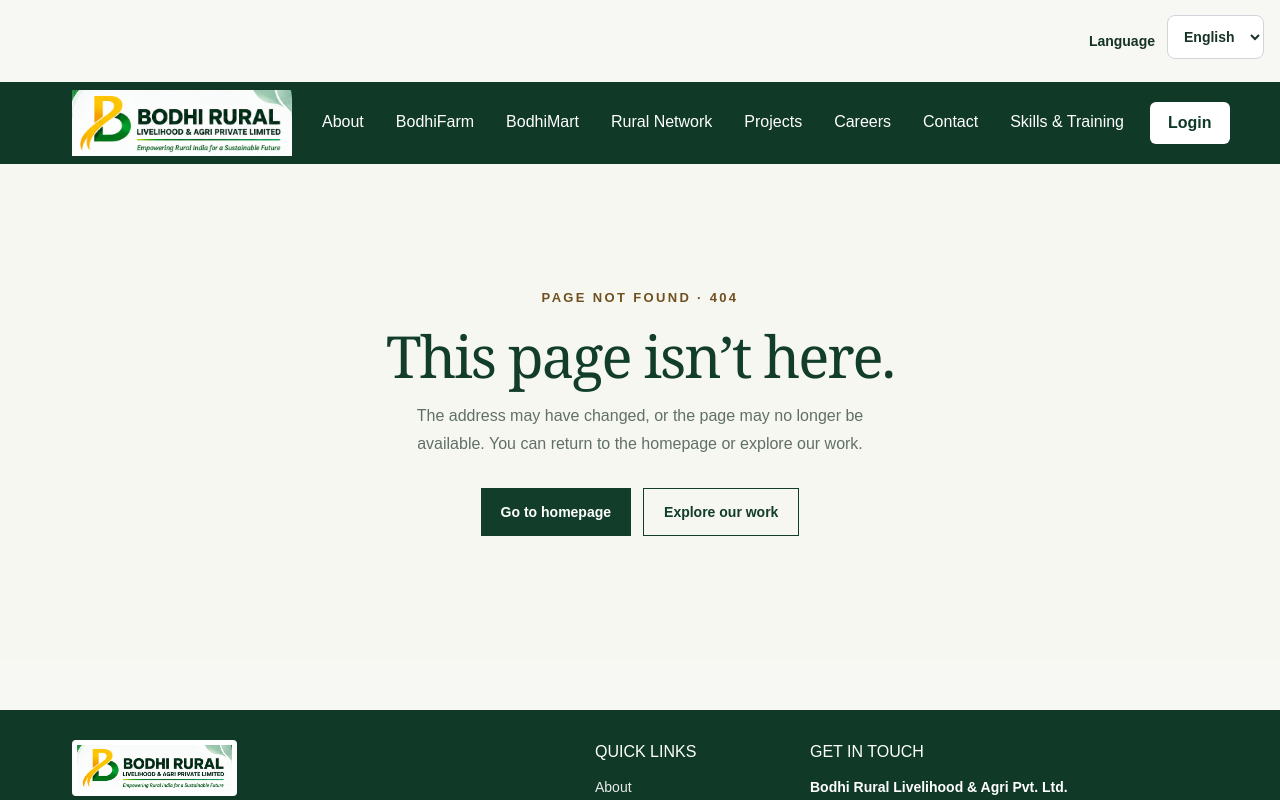
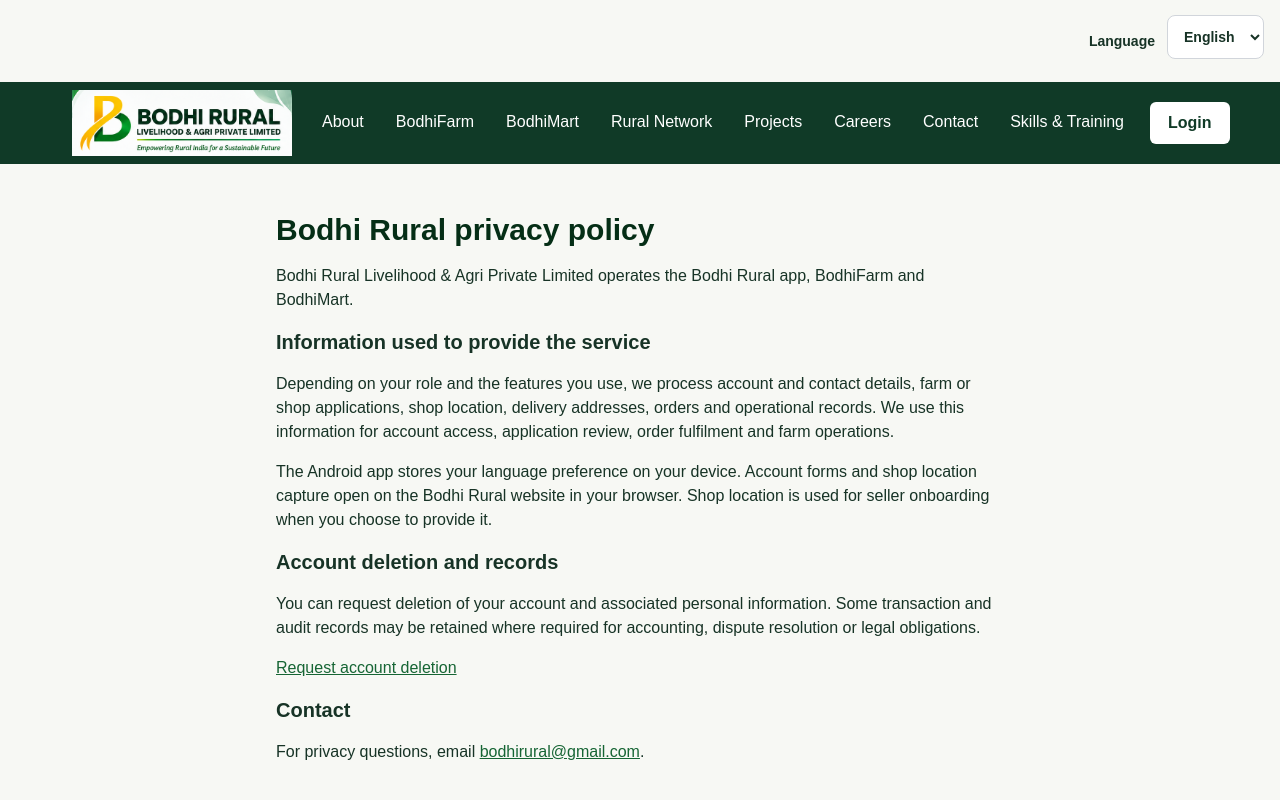
Before and after one commit to drdeepaksingh1/Bodhi-Rural, a Next.js app: page /privacy-policy in a window 1280 px wide. Before the commit this address had no page. Shown: the top 800 px of the page. Built offline with nearby package versions, Linux system fonts and the light colour scheme.

Commit message:
Add Bodhi Rural privacy-policy page for Android release

```diff
--- /dev/null
+++ b/src/app/privacy-policy/page.tsx
@@ -0,0 +1,21 @@
+import type { Metadata } from 'next';
+import Link from 'next/link';
+
+export const metadata: Metadata = { title: 'Bodhi Rural privacy policy' };
+
+export default function PrivacyPolicyPage() {
+  return (
+    <main className="mx-auto max-w-3xl space-y-4 px-5 py-12">
+      <h1 className="text-3xl font-bold text-green-950">Bodhi Rural privacy policy</h1>
+      <p>Bodhi Rural Livelihood &amp; Agri Private Limited operates the Bodhi Rural app, BodhiFarm and BodhiMart.</p>
+      <h2 className="text-xl font-semibold">Information used to provide the service</h2>
+      <p>Depending on your role and the features you use, we process account and contact details, farm or shop applications, shop location, delivery addresses, orders and operational records. We use this information for account access, application review, order fulfilment and farm operations.</p>
+      <p>The Android app stores your language preference on your device. Account forms and shop location capture open on the Bodhi Rural website in your browser. Shop location is used for seller onboarding when you choose to provide it.</p>
+      <h2 className="text-xl font-semibold">Account deletion and records</h2>
+      <p>You can request deletion of your account and associated personal information. Some transaction and audit records may be retained where required for accounting, dispute resolution or legal obligations.</p>
+      <p><Link href="/account-deletion" className="text-green-800 underline">Request account deletion</Link></p>
+      <h2 className="text-xl font-semibold">Contact</h2>
+      <p>For privacy questions, email <a href="mailto:bodhirural@gmail.com" className="text-green-800 underline">bodhirural@gmail.com</a>.</p>
+    </main>
+  );
+}
```
